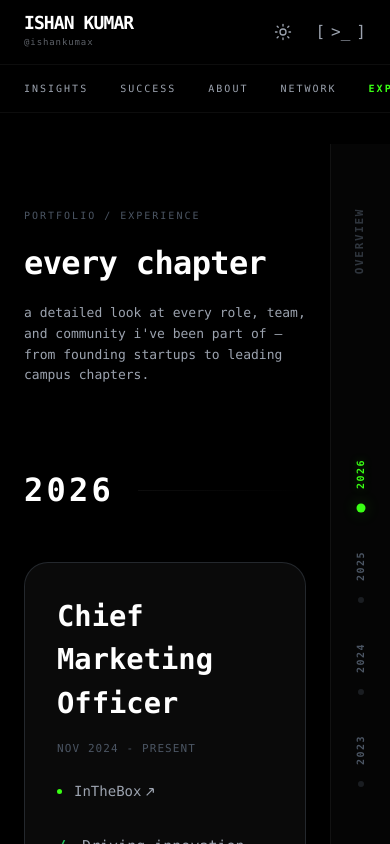
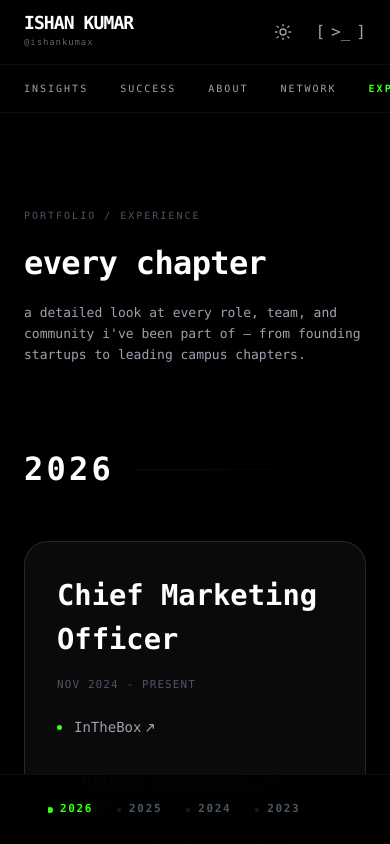
Before and after one commit to ishankumax/portfolio, a React (Vite) app: page /experience in a window 390 px wide. Shown: the top 844 px of the page. Built offline with nearby package versions, Linux system fonts and the light colour scheme.

Commit message:
experience sidebar fixed

```diff
--- a/src/components/Experience.jsx
+++ b/src/components/Experience.jsx
@@ -166,7 +166,7 @@ function Experience() {
   }, [])
 
   return (
-    <div className="min-h-screen text-white font-mono bg-black">
+    <div className="min-h-screen text-[var(--text-primary)] font-mono bg-[var(--bg-base)]">
       {/* ── Adjacent Layout: Content | Sidebar ─────────────────────── */}
       <div className="exp-container">
 
--- a/src/index.css
+++ b/src/index.css
@@ -642,8 +642,17 @@ body {
   display: flex;
   flex-direction: row;
   width: 100%;
-  background: black;
+  background: var(--bg-base);
   position: relative;
+  padding-right: 80px;
+}
+
+@media (max-width: 768px) {
+  .exp-container {
+    padding-right: 0;
+    padding-bottom: 80px;
+    flex-direction: column;
+  }
 }
 
 /* ── Main Content Area ────────────────────────────────────────────────────── */
@@ -692,13 +701,14 @@ body {
 .exp-sidebar-new {
   width: 80px;
   min-width: 80px;
-  position: sticky;
+  position: fixed;
   top: 0;
+  right: 0;
   height: 100vh;
-  border-left: 1px solid var(--border-subtle);
+  border-left: 4px solid var(--border-subtle);
   background: rgba(10, 10, 10, 0.5);
   backdrop-filter: blur(20px);
-  z-index: 100;
+  z-index: 110;
   display: flex;
   flex-direction: column;
 }
@@ -723,7 +733,7 @@ body {
 }
 
 .exp-sidebar-new__label {
-  font-size: 10px;
+  font-size: 12px;
   font-weight: 700;
   letter-spacing: 0.15em;
   color: var(--text-muted);
@@ -734,7 +744,7 @@ body {
 }
 
 .exp-sidebar-new__label--overview {
-  font-size: 11px;
+  font-size: 15px;
   color: var(--text-muted);
   opacity: 0.6;
 }
@@ -920,10 +930,79 @@ body {
     padding: 0 1.5rem 6rem;
   }
   .exp-sidebar-new {
-    width: 60px;
-    min-width: 60px;
+    width: 100%;
+    height: 70px;
+    top: auto;
+    bottom: 0;
+    border-left: none;
+    border-top: 1px solid var(--border-subtle);
+    flex-direction: row;
+    padding: 0;
+    background: var(--bg-base-95);
+  }
+  .exp-sidebar-new__inner {
+    flex-direction: row;
+    padding: 0 1.5rem;
+    gap: 1.5rem;
+    justify-content: center;
+  }
+  .exp-sidebar-new__years {
+    flex-direction: row;
+    gap: 1.5rem;
+    justify-content: center;
+    overflow-x: auto;
+    -ms-overflow-style: none;
+    scrollbar-width: none;
+  }
+  .exp-sidebar-new__years::-webkit-scrollbar {
+    display: none;
+  }
+  .exp-sidebar-new__label {
+    writing-mode: horizontal-tb;
+    transform: none;
+    font-size: 11px;
+  }
+  .exp-sidebar-new__label--overview {
+    display: none;
+  }
+  .exp-sidebar-new__item {
+    flex-direction: row-reverse;
+    gap: 0.5rem;
+  }
+  .exp-sidebar-new__dot {
+    width: 4px;
+    height: 4px;
   }
   .exp-card {
     padding: 2rem;
   }
 }
+
+/* Light-mode overrides for experience page */
+[data-theme="light"] .exp-sidebar-new {
+  background: rgba(255, 255, 255, 0.75);
+  border-left-color: var(--border-subtle);
+}
+
+[data-theme="light"] .exp-sidebar-new__dot {
+  background: var(--text-muted);
+  opacity: 0.3;
+}
+
+[data-theme="light"] .exp-sidebar-new__item--active .exp-sidebar-new__dot {
+  background: var(--accent-purple);
+  opacity: 1;
+}
+
+[data-theme="light"] .exp-year-marker__line {
+  background: linear-gradient(to right, var(--border-subtle), transparent);
+}
+
+[data-theme="light"] .exp-card {
+  background: var(--bg-elevated);
+  box-shadow: 0 10px 30px rgba(0, 0, 0, 0.03), 0 1px 2px rgba(0, 0, 0, 0.02);
+}
+
+[data-theme="light"] .exp-card__date {
+  color: var(--text-muted);
+}
```
